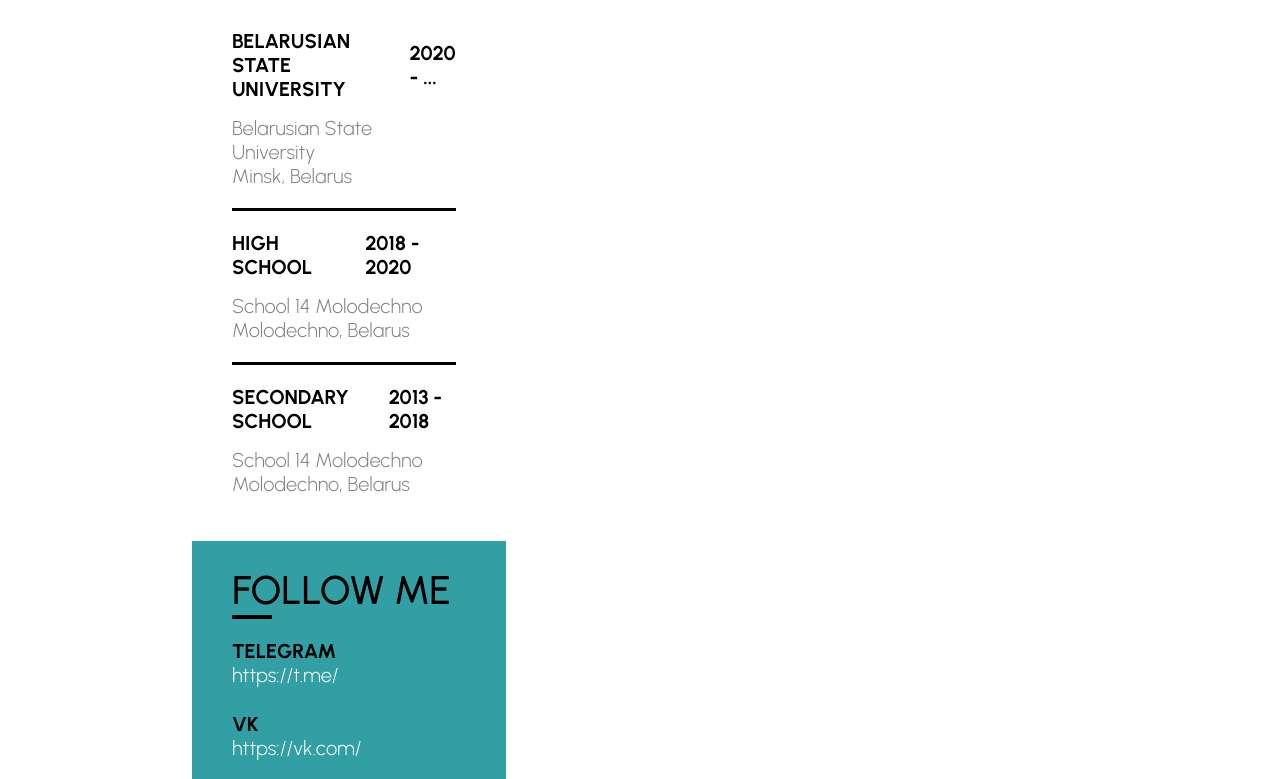
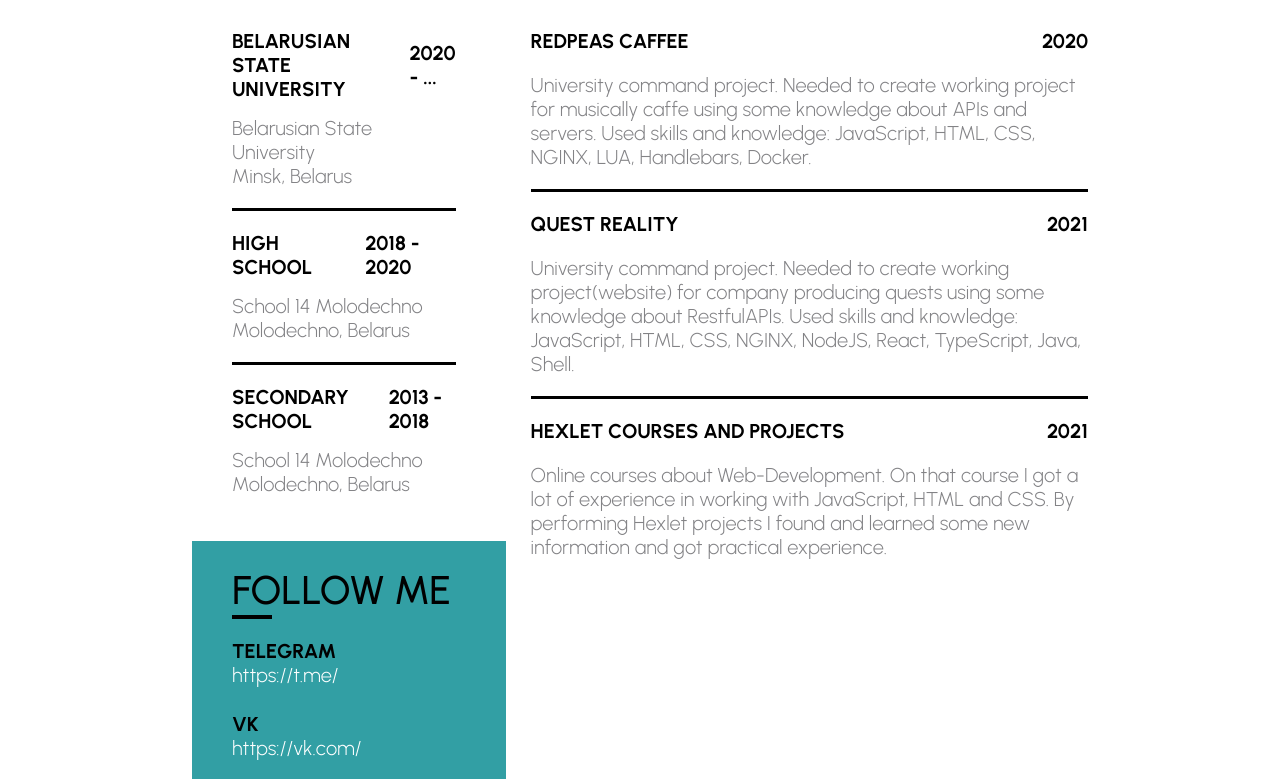
Before and after one commit to casder-succ/rsschool-cv, a plain HTML site: page index.html in a window 1280 px wide. Shown: the part 714-1493 px from the top of the page. Drawn offline with Linux system fonts and the light colour scheme.

Commit message:
feat: add and stylize section experience

```diff
--- a/index.html
+++ b/index.html
@@ -99,7 +99,30 @@
             </section>
         </div>
         <div class="main__right-side">
-
+            <section class="exp">
+                <h2 class="section-title underline dark">Experience</h2>
+                <div class="exp-item">
+                    <div class="exp-head">
+                        <h3 class="exp-name">RedPeas Caffee</h3>
+                        <p class="years">2020</p>
+                    </div>
+                    <p class="exp-info">University command project. Needed to create working project for musically caffe using some knowledge about APIs and servers. Used skills and knowledge: JavaScript, HTML, CSS, NGINX, LUA, Handlebars, Docker.</p>
+                </div>
+                <div class="exp-item">
+                    <div class="exp-head">
+                        <h3 class="exp-name">Quest Reality</h3>
+                        <p class="years">2021</p>
+                    </div>
+                    <p class="exp-info">University command project. Needed to create working project(website) for company producing quests using some knowledge about RestfulAPIs. Used skills and knowledge: JavaScript, HTML, CSS, NGINX, NodeJS, React, TypeScript, Java, Shell.</p>
+                </div>
+                <div class="exp-item">
+                    <div class="exp-head">
+                        <h3 class="exp-name">Hexlet courses and projects</h3>
+                        <p class="years">2021</p>
+                    </div>
+                    <p class="exp-info">Online courses about Web-Development. On that course I got a lot of experience in working with JavaScript, HTML and CSS. By performing Hexlet projects I found and learned some new information and got practical experience.</p>
+                </div>
+            </section>
         </div>
     </div>
 </main>
--- a/styles/style.css
+++ b/styles/style.css
@@ -237,3 +237,26 @@ h3 {
     color: white;
     text-decoration: none;
 }
+
+.exp {
+    padding-left: 25px;
+}
+
+.exp-item {
+    padding: 20px 0;
+}
+
+.exp-item:not(:last-child) {
+    border-bottom: 3px solid black;
+}
+
+.exp-head {
+    display: flex;
+    align-items: center;
+    justify-content: space-between;
+    margin-bottom: 20px;
+}
+
+.exp-info {
+    color: #838386;
+}
```
